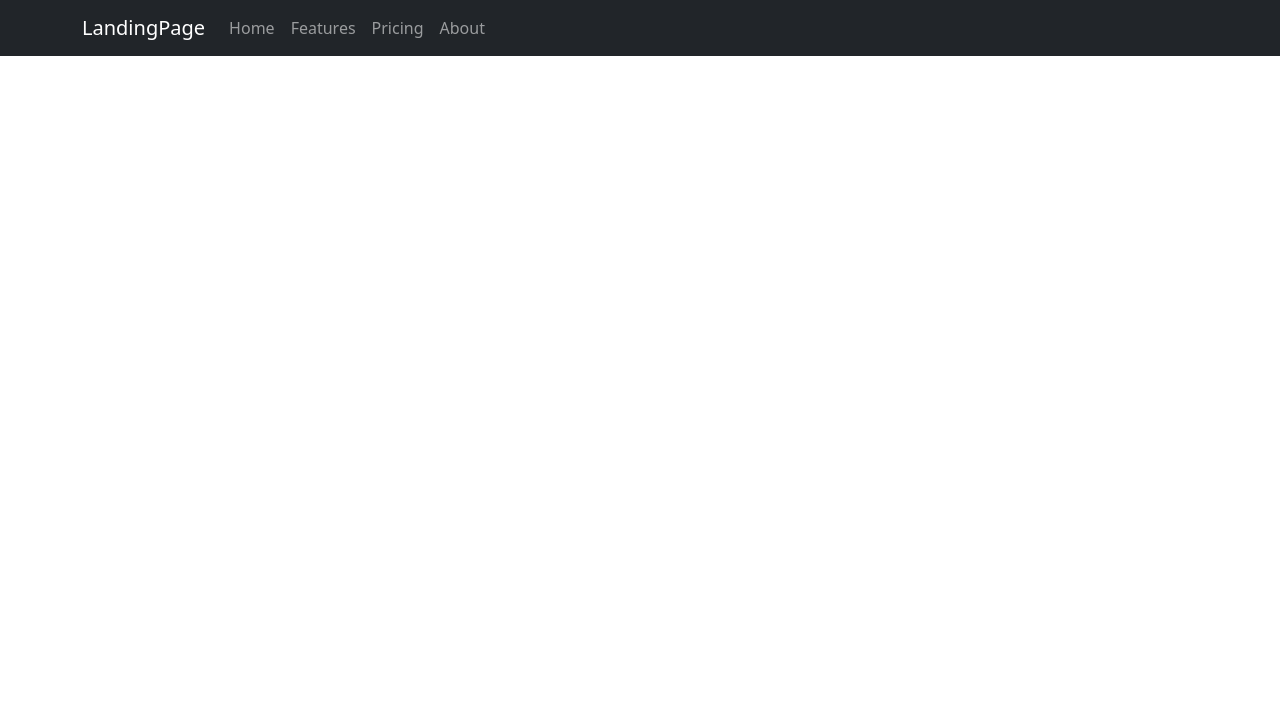
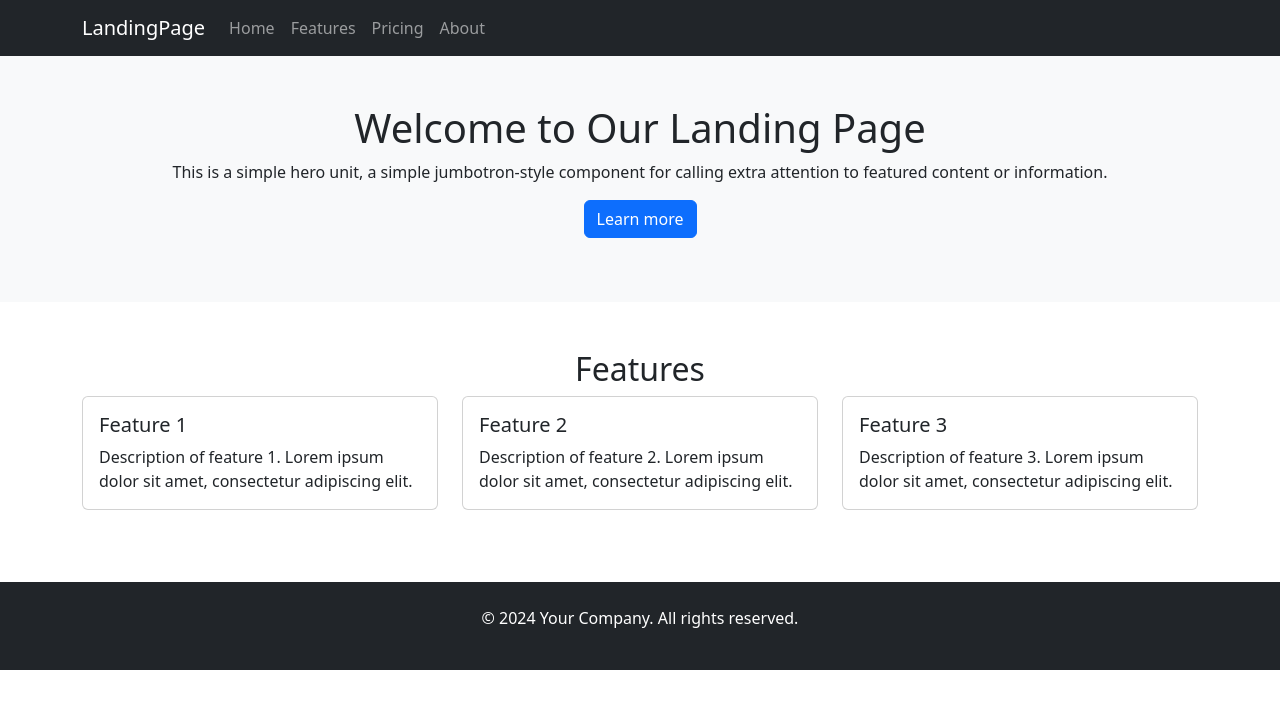
Before and after one commit to difhaels/vite-react-windowhome, a React (Vite) app: page / in a window 1280 px wide. Shown: the top 708 px of the page. Built offline with nearby package versions, Linux system fonts and the light colour scheme.

Commit message:
template

```diff
--- a/src/App.jsx
+++ b/src/App.jsx
@@ -1,10 +1,17 @@
 import React from 'react';
 import Header from './components/Header';
+import Hero from './components/Hero';
+import Features from './components/Features';
+import Footer from './components/Footer';
+
 
 function App() {
   return (
     <div className="App">
       <Header />
+      <Hero />
+      <Features />
+      <Footer />
     </div>
   );
 }
--- /dev/null
+++ b/src/components/Features.jsx
@@ -0,0 +1,44 @@
+import React from 'react';
+import { Container, Row, Col, Card } from 'react-bootstrap';
+
+function Features() {
+  return (
+    <Container className="my-5">
+      <h2 className="text-center">Features</h2>
+      <Row>
+        <Col md={4}>
+          <Card className="mb-4">
+            <Card.Body>
+              <Card.Title>Feature 1</Card.Title>
+              <Card.Text>
+                Description of feature 1. Lorem ipsum dolor sit amet, consectetur adipiscing elit.
+              </Card.Text>
+            </Card.Body>
+          </Card>
+        </Col>
+        <Col md={4}>
+          <Card className="mb-4">
+            <Card.Body>
+              <Card.Title>Feature 2</Card.Title>
+              <Card.Text>
+                Description of feature 2. Lorem ipsum dolor sit amet, consectetur adipiscing elit.
+              </Card.Text>
+            </Card.Body>
+          </Card>
+        </Col>
+        <Col md={4}>
+          <Card className="mb-4">
+            <Card.Body>
+              <Card.Title>Feature 3</Card.Title>
+              <Card.Text>
+                Description of feature 3. Lorem ipsum dolor sit amet, consectetur adipiscing elit.
+              </Card.Text>
+            </Card.Body>
+          </Card>
+        </Col>
+      </Row>
+    </Container>
+  );
+}
+
+export default Features;
--- /dev/null
+++ b/src/components/Footer.jsx
@@ -0,0 +1,18 @@
+import React from 'react';
+import { Container, Row, Col } from 'react-bootstrap';
+
+function Footer() {
+  return (
+    <footer className="bg-dark text-white py-4">
+      <Container>
+        <Row>
+          <Col className="text-center">
+            <p>&copy; 2024 Your Company. All rights reserved.</p>
+          </Col>
+        </Row>
+      </Container>
+    </footer>
+  );
+}
+
+export default Footer;
--- /dev/null
+++ b/src/components/Hero.jsx
@@ -0,0 +1,20 @@
+import React from 'react';
+import { Container, Button } from 'react-bootstrap';
+
+function Hero() {
+  return (
+    <div className="bg-light text-center py-5">
+      <Container>
+        <h1>Welcome to Our Landing Page</h1>
+        <p>
+          This is a simple hero unit, a simple jumbotron-style component for calling extra attention to featured content or information.
+        </p>
+        <p>
+          <Button variant="primary">Learn more</Button>
+        </p>
+      </Container>
+    </div>
+  );
+}
+
+export default Hero;
```
